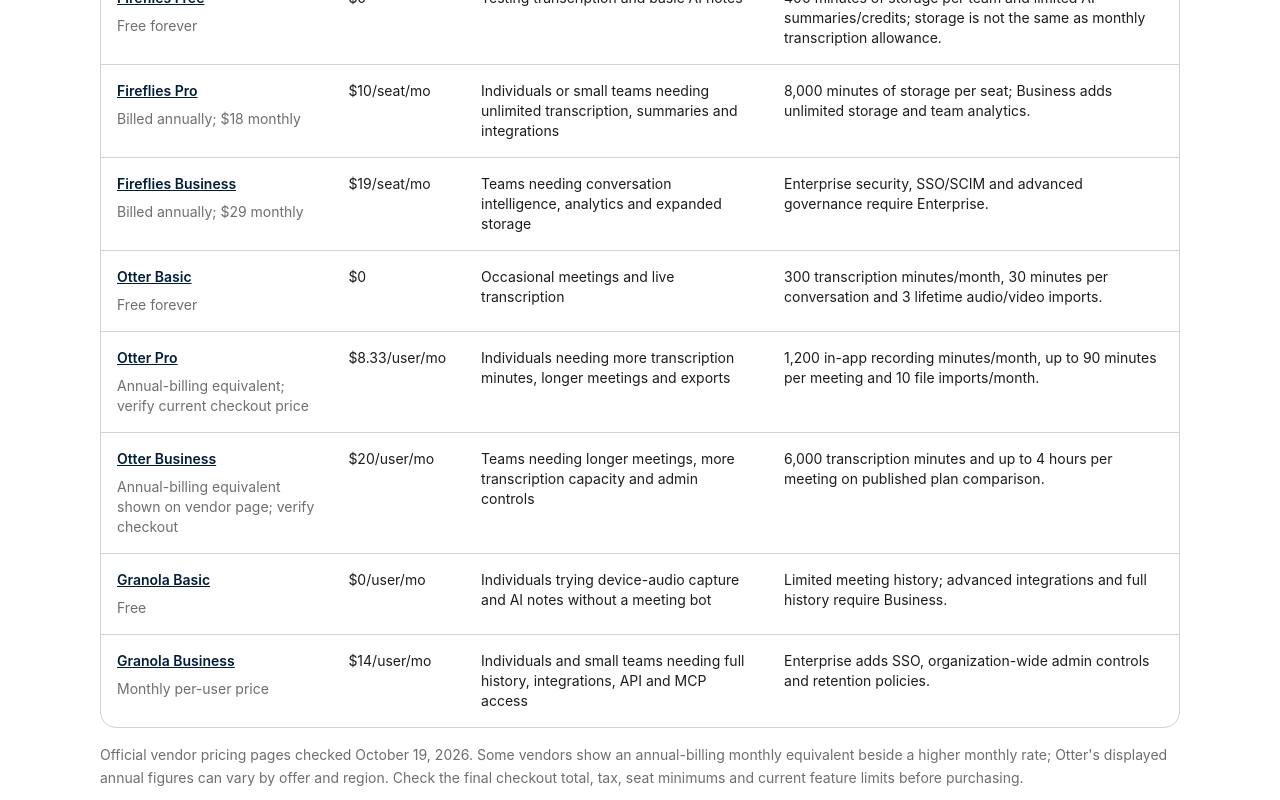
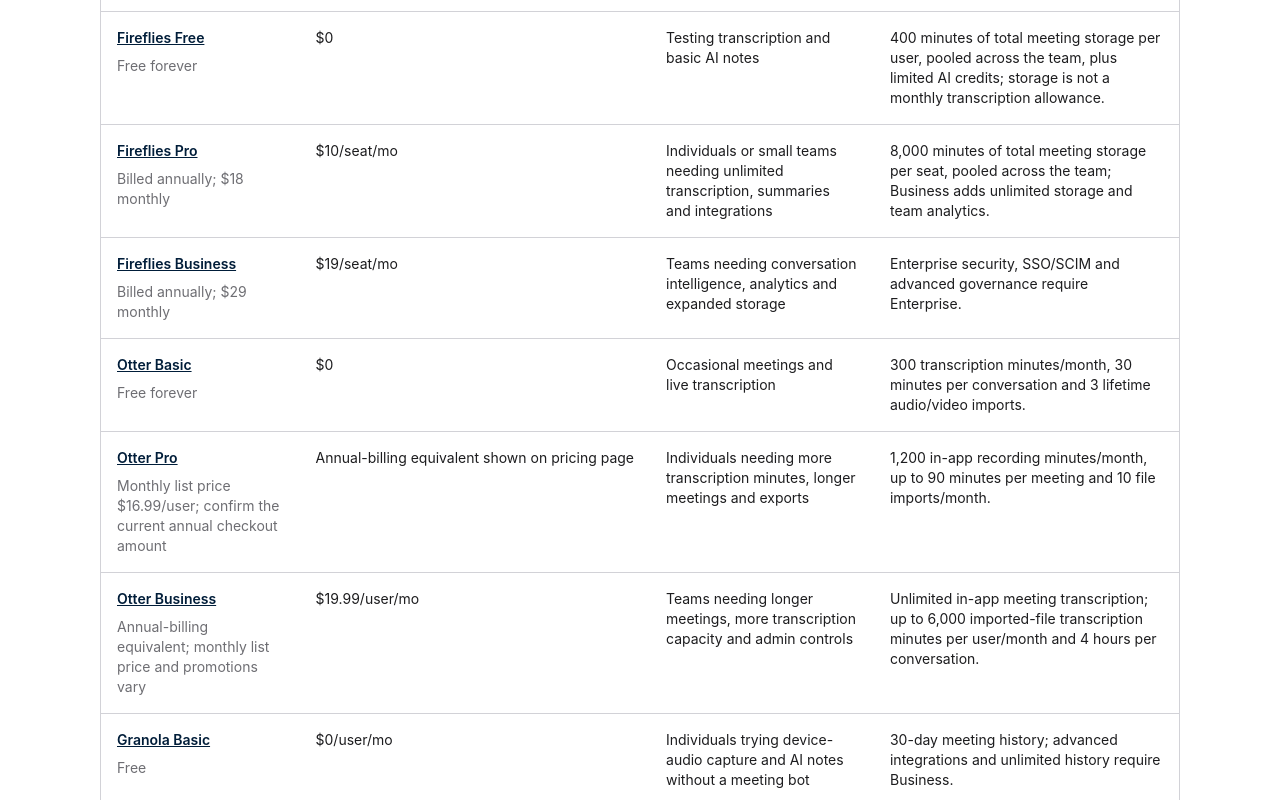
Before and after one commit to LinukaBandara/StackPick, a Next.js app: page /best/ai-meeting-assistant-pricing in a window 1280 px wide. Shown: the part 1220-2020 px from the top of the page. Built offline with nearby package versions, Linux system fonts and the light colour scheme; no server answers.

Commit message:
Fact-check AI meeting assistant pricing and plan limits

```diff
--- a/app/best/ai-meeting-assistant-pricing/page.tsx
+++ b/app/best/ai-meeting-assistant-pricing/page.tsx
@@ -11,13 +11,13 @@ const plans = [
   { name: "Fathom Free", price: "$0", billing: "Free forever", fit: "Individuals who want meeting recordings, transcripts and summaries without a subscription", limits: "Advanced summaries and team-wide controls are limited by plan; check current feature allowances.", url: "https://www.fathom.ai/pricing" },
   { name: "Fathom Premium", price: "$16/user/mo", billing: "Annual billing; $20 monthly", fit: "Individuals needing advanced summaries, action items and a custom meeting bot", limits: "Team collaboration and shared workflows are on team plans.", url: "https://www.fathom.ai/pricing" },
   { name: "Fathom Team", price: "$15/user/mo", billing: "Annual billing; $19 monthly; 2-user minimum", fit: "Small teams that need shared recordings, comments and collaboration", limits: "Business tier adds CRM field sync, deal views and coaching features.", url: "https://www.fathom.ai/pricing" },
-  { name: "Fireflies Free", price: "$0", billing: "Free forever", fit: "Testing transcription and basic AI notes", limits: "400 minutes of storage per team and limited AI summaries/credits; storage is not the same as monthly transcription allowance.", url: "https://fireflies.ai/pricing" },
-  { name: "Fireflies Pro", price: "$10/seat/mo", billing: "Billed annually; $18 monthly", fit: "Individuals or small teams needing unlimited transcription, summaries and integrations", limits: "8,000 minutes of storage per seat; Business adds unlimited storage and team analytics.", url: "https://fireflies.ai/pricing" },
+  { name: "Fireflies Free", price: "$0", billing: "Free forever", fit: "Testing transcription and basic AI notes", limits: "400 minutes of total meeting storage per user, pooled across the team, plus limited AI credits; storage is not a monthly transcription allowance.", url: "https://fireflies.ai/pricing" },
+  { name: "Fireflies Pro", price: "$10/seat/mo", billing: "Billed annually; $18 monthly", fit: "Individuals or small teams needing unlimited transcription, summaries and integrations", limits: "8,000 minutes of total meeting storage per seat, pooled across the team; Business adds unlimited storage and team analytics.", url: "https://fireflies.ai/pricing" },
   { name: "Fireflies Business", price: "$19/seat/mo", billing: "Billed annually; $29 monthly", fit: "Teams needing conversation intelligence, analytics and expanded storage", limits: "Enterprise security, SSO/SCIM and advanced governance require Enterprise.", url: "https://fireflies.ai/pricing" },
   { name: "Otter Basic", price: "$0", billing: "Free forever", fit: "Occasional meetings and live transcription", limits: "300 transcription minutes/month, 30 minutes per conversation and 3 lifetime audio/video imports.", url: "https://otter.ai/pricing-new" },
-  { name: "Otter Pro", price: "$8.33/user/mo", billing: "Annual-billing equivalent; verify current checkout price", fit: "Individuals needing more transcription minutes, longer meetings and exports", limits: "1,200 in-app recording minutes/month, up to 90 minutes per meeting and 10 file imports/month.", url: "https://otter.ai/pricing-new" },
-  { name: "Otter Business", price: "$20/user/mo", billing: "Annual-billing equivalent shown on vendor page; verify checkout", fit: "Teams needing longer meetings, more transcription capacity and admin controls", limits: "6,000 transcription minutes and up to 4 hours per meeting on published plan comparison.", url: "https://otter.ai/pricing-new" },
-  { name: "Granola Basic", price: "$0/user/mo", billing: "Free", fit: "Individuals trying device-audio capture and AI notes without a meeting bot", limits: "Limited meeting history; advanced integrations and full history require Business.", url: "https://www.granola.ai/pricing" },
+  { name: "Otter Pro", price: "Annual-billing equivalent shown on pricing page", billing: "Monthly list price $16.99/user; confirm the current annual checkout amount", fit: "Individuals needing more transcription minutes, longer meetings and exports", limits: "1,200 in-app recording minutes/month, up to 90 minutes per meeting and 10 file imports/month.", url: "https://otter.ai/pricing" },
+  { name: "Otter Business", price: "$19.99/user/mo", billing: "Annual-billing equivalent; monthly list price and promotions vary", fit: "Teams needing longer meetings, more transcription capacity and admin controls", limits: "Unlimited in-app meeting transcription; up to 6,000 imported-file transcription minutes per user/month and 4 hours per conversation.", url: "https://otter.ai/pricing" },
+  { name: "Granola Basic", price: "$0/user/mo", billing: "Free", fit: "Individuals trying device-audio capture and AI notes without a meeting bot", limits: "30-day meeting history; advanced integrations and unlimited history require Business.", url: "https://www.granola.ai/pricing" },
   { name: "Granola Business", price: "$14/user/mo", billing: "Monthly per-user price", fit: "Individuals and small teams needing full history, integrations, API and MCP access", limits: "Enterprise adds SSO, organization-wide admin controls and retention policies.", url: "https://www.granola.ai/pricing" },
 ];
 
@@ -25,7 +25,7 @@ export default function Page() {
   return (
     <main className="bg-white">
       <article className="sp-container py-14 sm:py-20">
-        <p className="sp-eyebrow">Software pricing · Updated October 19, 2026</p>
+        <p className="sp-eyebrow">Software pricing · Updated November 15, 2026</p>
         <h1 className="sp-display mt-4 max-w-4xl">AI meeting assistant pricing: what do notes and transcripts really cost?</h1>
         <p className="sp-body-large mt-6 max-w-3xl">AI meeting assistants differ in how they capture calls, limit free usage, store recordings and share notes with a team. This guide compares published US pricing for Fathom, Fireflies.ai, Otter.ai and Granola. A free plan may be enough for one person, while searchable archives, CRM automation, team analytics and organization-wide controls can move the cost up quickly.</p>
 
@@ -35,7 +35,7 @@ export default function Page() {
             <tbody>{plans.map((p) => <tr key={p.name} className="border-t border-[#d2d2d7] align-top"><td className="p-4"><a className="font-semibold text-[#001D39] underline" href={p.url} target="_blank" rel="noreferrer">{p.name}</a><p className="mt-2 text-[#6e6e73]">{p.billing}</p></td><td className="p-4 whitespace-nowrap">{p.price}</td><td className="p-4">{p.fit}</td><td className="p-4">{p.limits}</td></tr>)}</tbody>
           </table>
         </section>
-        <p className="mt-4 text-sm leading-relaxed text-[#6e6e73]">Official vendor pricing pages checked October 19, 2026. Some vendors show an annual-billing monthly equivalent beside a higher monthly rate; Otter's displayed annual figures can vary by offer and region. Check the final checkout total, tax, seat minimums and current feature limits before purchasing.</p>
+        <p className="mt-4 text-sm leading-relaxed text-[#6e6e73]">Official provider pricing and help pages checked November 15, 2026. Fireflies storage is a total retained-minutes allowance, pooled across Free and Pro team members; it does not reset monthly. Otter displays different annual-billing equivalents in parts of its pricing page, so this guide avoids presenting a disputed Pro amount as a fixed price. Check checkout currency, annual commitment, seat minimums and current feature limits before purchasing.</p>
 
         <section className="mt-12 max-w-3xl">
           <h2 className="text-2xl font-semibold tracking-tight">Compare the capture method before the price</h2>
@@ -75,7 +75,7 @@ export default function Page() {
             <li><Link className="underline" href="/best/crm-software-pricing">CRM software pricing</Link></li>
           </ul>
         </section>
-        <p className="mt-8 text-xs leading-relaxed text-[#6e6e73]">Editorial comparison of public US pricing checked October 19, 2026. Vendor plans and limits change; verify the current official pricing and data-handling terms before uploading or recording sensitive meetings.</p>
+        <p className="mt-8 text-xs leading-relaxed text-[#6e6e73]">Editorial comparison of public US pricing and plan details checked November 15, 2026. Sources: <a className="underline" href="https://guide.fireflies.ai/articles/4777633252-learn-about-meeting-storage-limits" target="_blank" rel="noreferrer">Fireflies storage limits</a>, <a className="underline" href="https://guide.fireflies.ai/articles/3734844560-learn-about-the-fireflies-pricing-plans" target="_blank" rel="noreferrer">Fireflies plan pricing</a>, <a className="underline" href="https://help.otter.ai/hc/en-us/articles/360047538094-Conversation-import-and-app-limits-on-the-Basic-free-plan" target="_blank" rel="noreferrer">Otter Basic limits</a>, and the linked vendor pricing pages. Vendor plans and limits change; verify the current official pricing and data-handling terms before uploading or recording sensitive meetings.</p>
       </article>
     </main>
   );
```
